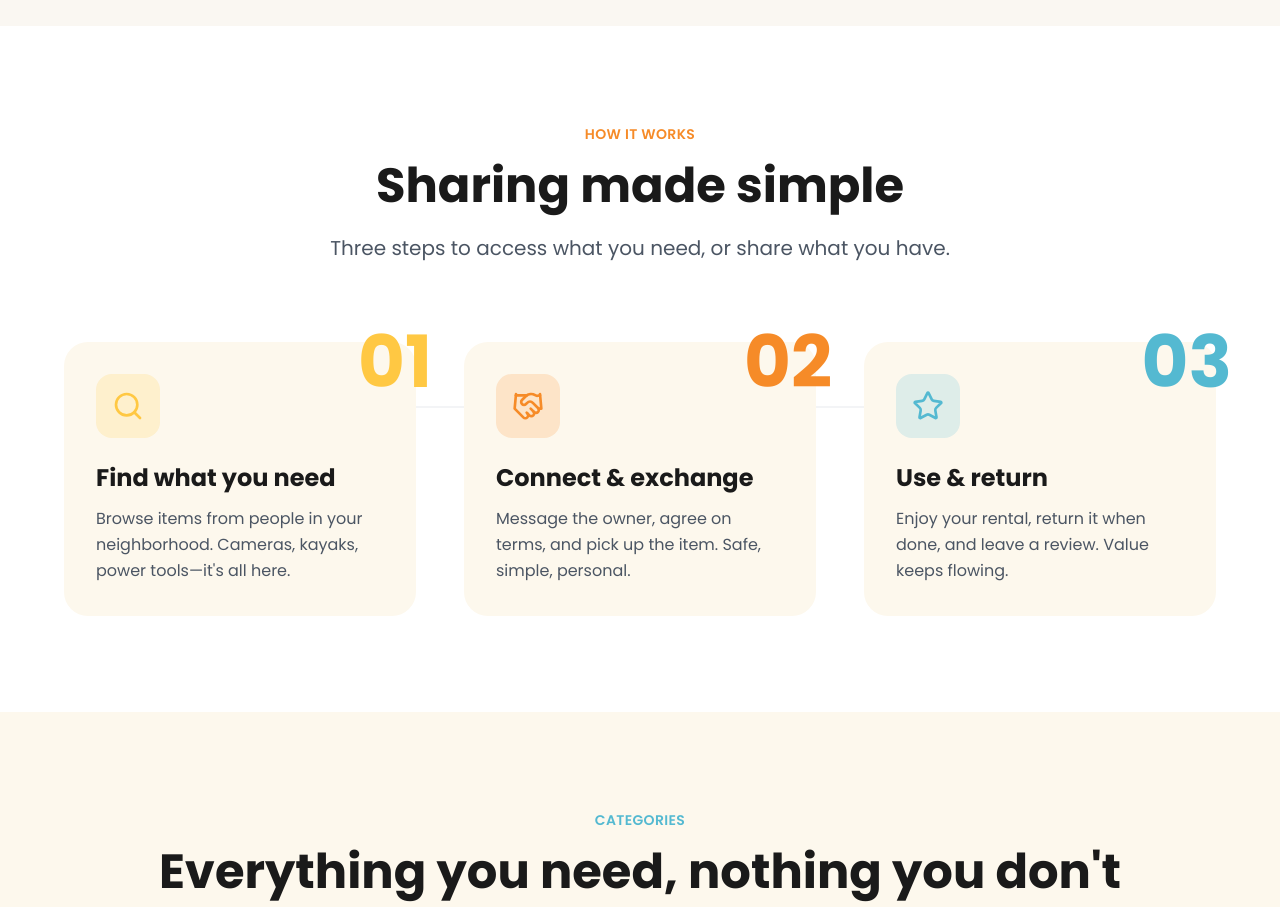
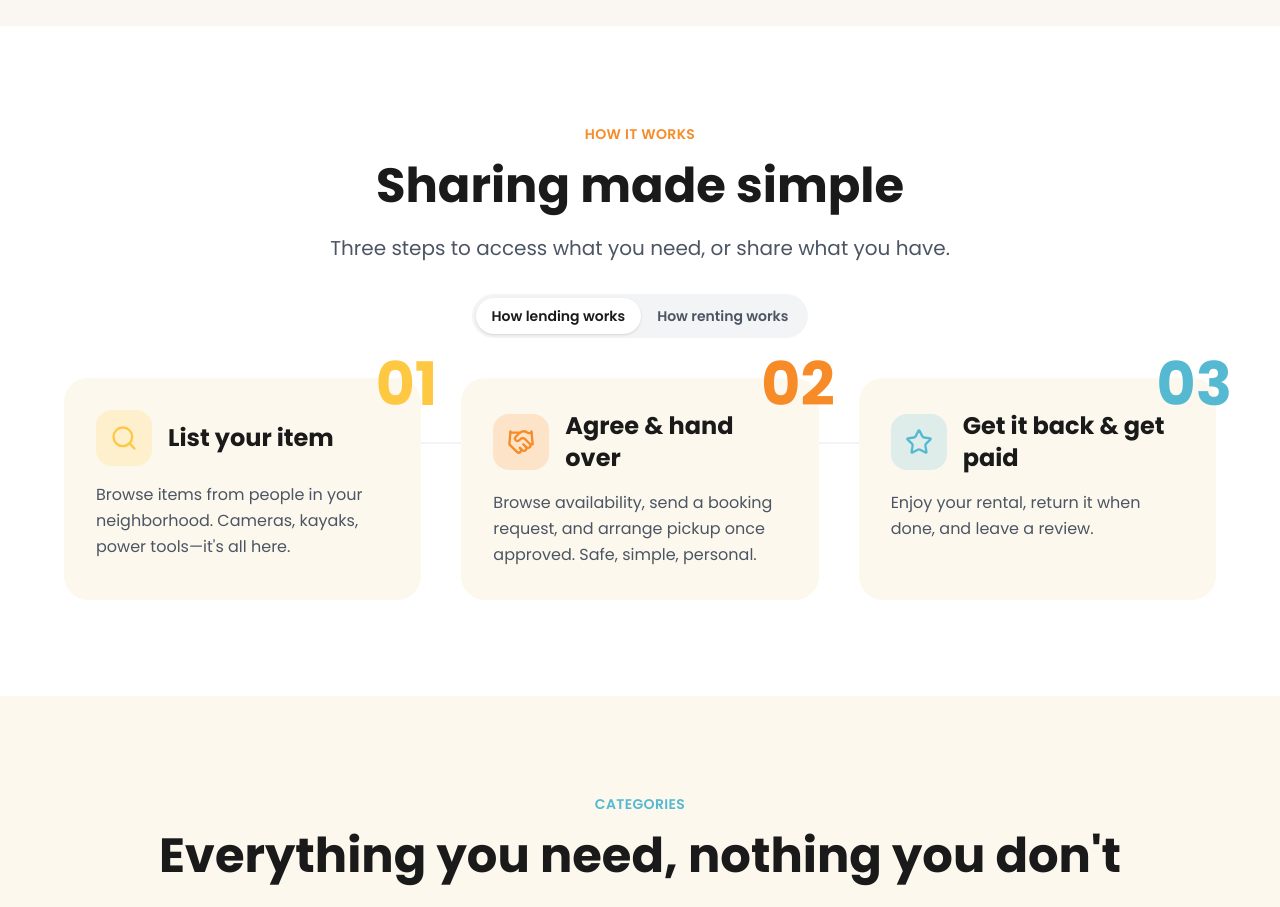
Before and after one commit to relengo/relengo-landing-page, a Next.js app: page /en in a window 1280 px wide. Shown: the part 940-1847 px from the top of the page. Built offline with nearby package versions, Linux system fonts and the light colour scheme.

Commit message:
updates to how it works, adding lending and renting toggle

```diff
--- a/messages/de.json
+++ b/messages/de.json
@@ -43,23 +43,40 @@
   },
   "HowItWorks": {
     "subtitle": "So funktioniert's",
-    "title": "So einfach geht's",
-    "description": "In drei einfachen Schritten leihen oder verleihen – ohne Komplikationen.",
-    "steps": [
+    "title": "Teilen leicht gemacht",
+    "description": "Drei Schritte, um zu finden, was du brauchst, oder zu teilen, was du hast.",
+    "toggleLending": "So verleihst du",
+    "toggleRenting": "So mietest du",
+    "stepsLending": [
       {
-        "title": "Durchstöbern & Finden",
-        "description": "Entdecke Artikel in deiner Nähe. Filtere nach Kategorie, Preis und Verfügbarkeit."
+        "title": "Stelle deinen Artikel ein",
+        "description": "Biete Gegenstände an, die du besitzt. Kameras, Kajaks, Werkzeuge – alles ist willkommen."
       },
       {
-        "title": "Verbinden & Vereinbaren",
-        "description": "Kontaktiere den Besitzer direkt. Vereinbart Details und Übergabe."
+        "title": "Abstimmen & übergeben",
+        "description": "Erhalte Anfragen, stimme den Details zu und organisiere die Übergabe. Sicher, einfach, persönlich."
       },
       {
-        "title": "Nutzen & Bewerten",
-        "description": "Genieße dein Erlebnis und teile deine Bewertung mit der Community."
+        "title": "Zurückbekommen & verdienen",
+        "description": "Erhalte deinen Artikel zurück, wenn die Mietdauer endet, und verdiene dabei Geld."
+      }
+    ],
+    "stepsRenting": [
+      {
+        "title": "Finde, was du suchst",
+        "description": "Stöbere durch Artikel von Leuten aus deiner Nachbarschaft. Kameras, Kajaks, Werkzeuge – alles ist da."
+      },
+      {
+        "title": "Vernetzen & austauschen",
+        "description": "Prüfe die Verfügbarkeit, sende eine Anfrage und hole den Artikel ab. Sicher, einfach, persönlich."
+      },
+      {
+        "title": "Nutzen & zurückgeben",
+        "description": "Genieße deine Leihe, bringe den Artikel zurück und hinterlasse eine Bewertung."
       }
     ]
-  },
+},
+
   "Categories": {
     "subtitle": "Kategorien",
     "title": "Was möchtest du leihen?",
--- a/messages/en.json
+++ b/messages/en.json
@@ -41,25 +41,26 @@
     ],
     "toastSuccess": "You're on the list! We'll be in touch soon."
   },
+
   "HowItWorks": {
-    "subtitle": "How It Works",
+    "subtitle": "How it works",
     "title": "Sharing made simple",
     "description": "Three steps to access what you need, or share what you have.",
-    "steps": [
-      {
-        "title": "Find what you need",
-        "description": "Browse items from people in your neighborhood. Cameras, kayaks, power tools—it's all here."
-      },
-      {
-        "title": "Connect & exchange",
-        "description": "Message the owner, agree on terms, and pick up the item. Safe, simple, personal."
-      },
-      {
-        "title": "Use & return",
-        "description": "Enjoy your rental, return it when done, and leave a review. Value keeps flowing."
-      }
+    "toggleLending": "How lending works",
+    "toggleRenting": "How renting works",
+    "stepsLending": [
+      { "title": "List your item", "description": "Browse items from people in your neighborhood. Cameras, kayaks, power tools—it's all here." },
+      { "title": "Agree & hand over", "description": "Browse availability, send a booking request, and arrange pickup once approved. Safe, simple, personal." },
+      { "title": "Get it back & get paid", "description": "Enjoy your rental, return it when done, and leave a review." }
+    ],
+    "stepsRenting": [
+      { "title": "Find what you need", "description": "Browse items from people in your neighborhood. Cameras, kayaks, power tools—it's all here." },
+      { "title": "Connect & exchange", "description": "Browse availability, send a booking request, and arrange pickup once approved. Safe, simple, personal." },
+      { "title": "Use & return", "description": "Enjoy your rental, return it when done, and leave a review." }
     ]
   },
+
+
   "Categories": {
     "subtitle": "Categories",
     "title": "Everything you need,\nnothing you don't",
--- a/src/components/landing/HowItWorks.tsx
+++ b/src/components/landing/HowItWorks.tsx
@@ -1,30 +1,23 @@
 'use client';
-import React from 'react';
+import React, { useState } from 'react';
 import { Search, Handshake, Star } from 'lucide-react';
 import { useTranslations } from "next-intl";
 
 export default function HowItWorks() {
   const t = useTranslations("HowItWorks");
 
-  const baseSteps = [ // Base structure for steps, non-translatable parts
-    {
-      icon: Search,
-      color: "#FFC843",
-      number: "01"
-    },
-    {
-      icon: Handshake,
-      color: "#F68B28",
-      number: "02"
-    },
-    {
-      icon: Star,
-      color: "#54B9D1",
-      number: "03"
-    }
+  // Default should be lending
+  const [mode, setMode] = useState<'lending' | 'renting'>('lending'); // [web:86]
+
+  const baseSteps = [
+    { icon: Search, color: "#FFC843", number: "01" },
+    { icon: Handshake, color: "#F68B28", number: "02" },
+    { icon: Star, color: "#54B9D1", number: "03" }
   ];
 
-  const translatedSteps = t.raw('steps'); // Get translated titles and descriptions
+  // Pick which steps to show based on toggle
+  const translatedSteps =
+    mode === 'lending' ? t.raw('stepsLending') : t.raw('stepsRenting'); // [web:86]
 
   const steps = baseSteps.map((baseStep, index) => ({
     ...baseStep,
@@ -36,56 +29,86 @@ export default function HowItWorks() {
     <section className="py-24 px-6 bg-white" id="how-it-works">
       <div className="max-w-6xl mx-auto">
         {/* Section Header */}
-        <div className="text-center mb-20">
-          <span className="text-sm font-semibold text-[#F68B28] tracking-wide uppercase">{t('subtitle')}</span>
+        <div className="text-center mb-10">
+          <span className="text-sm font-semibold text-[#F68B28] tracking-wide uppercase">
+            {t('subtitle')}
+          </span>
           <h2 className="text-4xl md:text-5xl font-bold text-[#1A1A1A] mt-4 mb-6">
             {t('title')}
           </h2>
           <p className="text-xl text-gray-600 max-w-2xl mx-auto">
             {t('description')}
           </p>
+
+          {/* Toggle */}
+          <div className="mt-8 flex justify-center">
+            <div className="inline-flex rounded-full bg-gray-100 p-1"> {/* [web:75] */}
+              <button
+                type="button"
+                onClick={() => setMode('lending')}
+                className={`px-4 py-2 rounded-full text-sm font-semibold transition-colors ${
+                  mode === 'lending' ? 'bg-white text-[#1A1A1A] shadow' : 'text-gray-600'
+                }`}
+              >
+                {t('toggleLending')}
+              </button>
+              <button
+                type="button"
+                onClick={() => setMode('renting')}
+                className={`px-4 py-2 rounded-full text-sm font-semibold transition-colors ${
+                  mode === 'renting' ? 'bg-white text-[#1A1A1A] shadow' : 'text-gray-600'
+                }`}
+              >
+                {t('toggleRenting')}
+              </button>
+            </div>
+          </div>
         </div>
 
         {/* Steps */}
-        <div className="grid md:grid-cols-3 gap-8 md:gap-12">
-          {steps.map((step, index) =>
-          <div
-            key={step.number}
-            className="relative group">
+        <div className="grid md:grid-cols-3 gap-6 md:gap-10">
+          {steps.map((step, index) => (
+            <div key={step.number} className="relative group flex h-full">
+              {/* Connector Line */}
+              {index < steps.length - 1 && (
+                <div className="hidden md:block absolute top-16 left-[60%] w-full h-[2px] bg-gray-100" />
+              )}
 
-              {/* Connector Line */}
-              {index < steps.length - 1 &&
-            <div className="hidden md:block absolute top-16 left-[60%] w-full h-[2px] bg-gray-100" />
-            }
-
-              <div className="relative bg-[#FDF8ED] rounded-3xl p-8 transition-all duration-300 hover:shadow-xl hover:-translate-y-2">
+             <div className="relative bg-[#FDF8ED] rounded-3xl p-8 transition-all duration-300 hover:shadow-xl hover:-translate-y-2 w-full h-full flex flex-col justify-between">
                 {/* Number */}
-                <span className="bg-transparent text-7xl font-bold absolute -top-4 -right-4"
-
-              style={{ color: step.color }}>
-
+                <span
+                  className="bg-transparent text-6xl font-bold absolute -top-6 -right-4"
+                  style={{ color: step.color }}
+                >
                   {step.number}
                 </span>
 
-                {/* Icon */}
-                <div
-                className="w-16 h-16 rounded-2xl flex items-center justify-center mb-6 transition-transform group-hover:scale-110"
-                style={{ backgroundColor: `${step.color}30` }}>
+                {/* Content Wrapper */}
+                  <div className="flex flex-col h-full">
+                    {/* Header: Icon + Title */}
+                    <div className="flex items-center gap-4 mb-4">
+                      <div
+                        className="w-14 h-14 shrink-0 rounded-2xl flex items-center justify-center transition-transform group-hover:scale-110"
+                        style={{ backgroundColor: `${step.color}30` }}
+                      >
+                        <step.icon className="w-7 h-7" style={{ color: step.color }} />
+                      </div>
 
-                  <step.icon className="w-8 h-8" style={{ color: step.color }} />
-                </div>
+                      <h3 className="text-xl md:text-2xl font-bold text-[#1A1A1A]">
+                        {step.title}
+                      </h3>
+                    </div>
 
-                {/* Content */}
-                <h3 className="text-2xl font-bold text-[#1A1A1A] mb-3">
-                  {step.title}
-                </h3>
-                <p className="text-gray-600 leading-relaxed">
-                  {step.description}
-                </p>
+                    {/* Description */}
+                    <p className="text-gray-600 leading-relaxed flex-grow">
+                      {step.description}
+                    </p>
+                  </div>
               </div>
             </div>
-          )}
+          ))}
         </div>
+
       </div>
     </section>
   );
```
